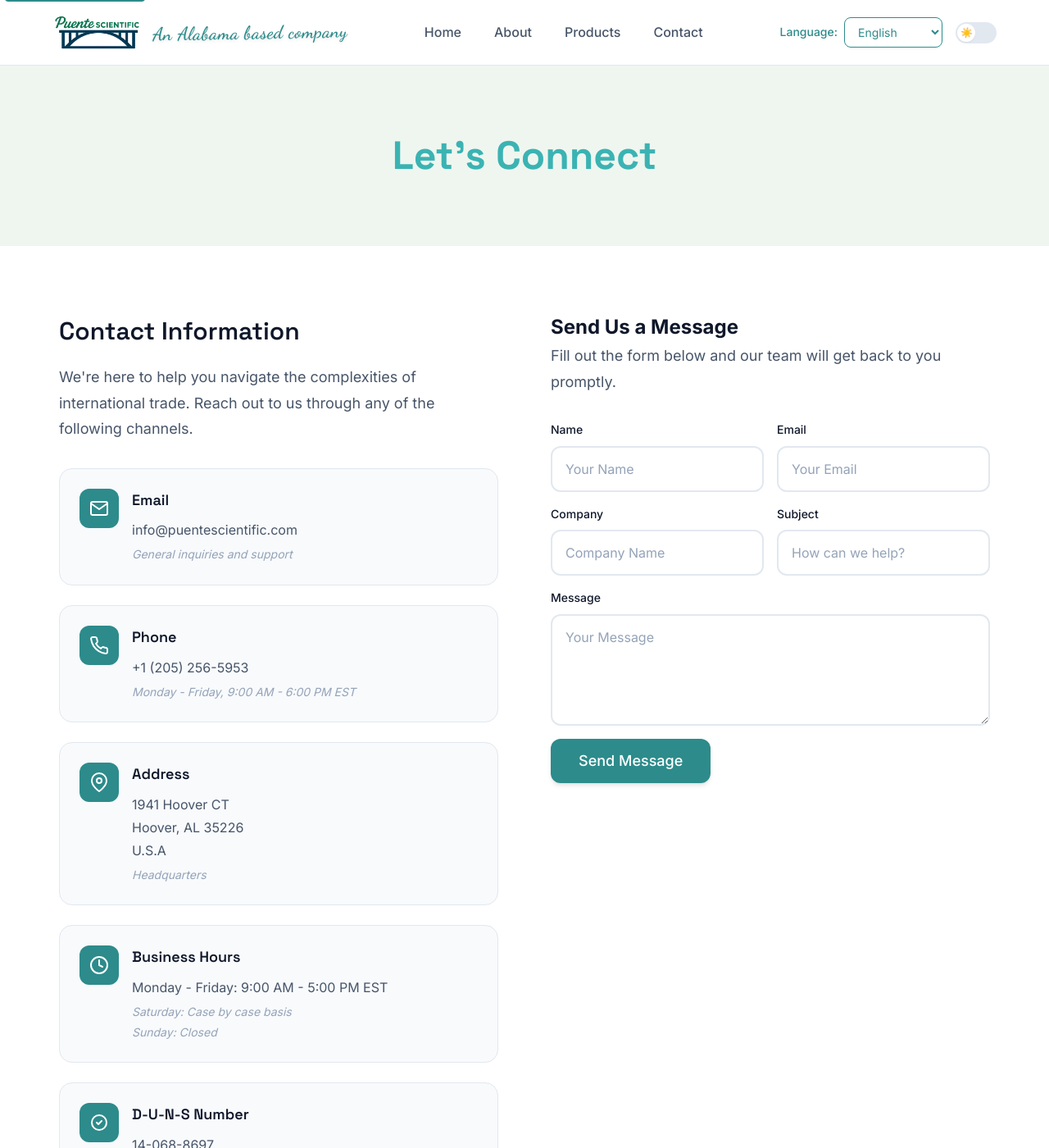
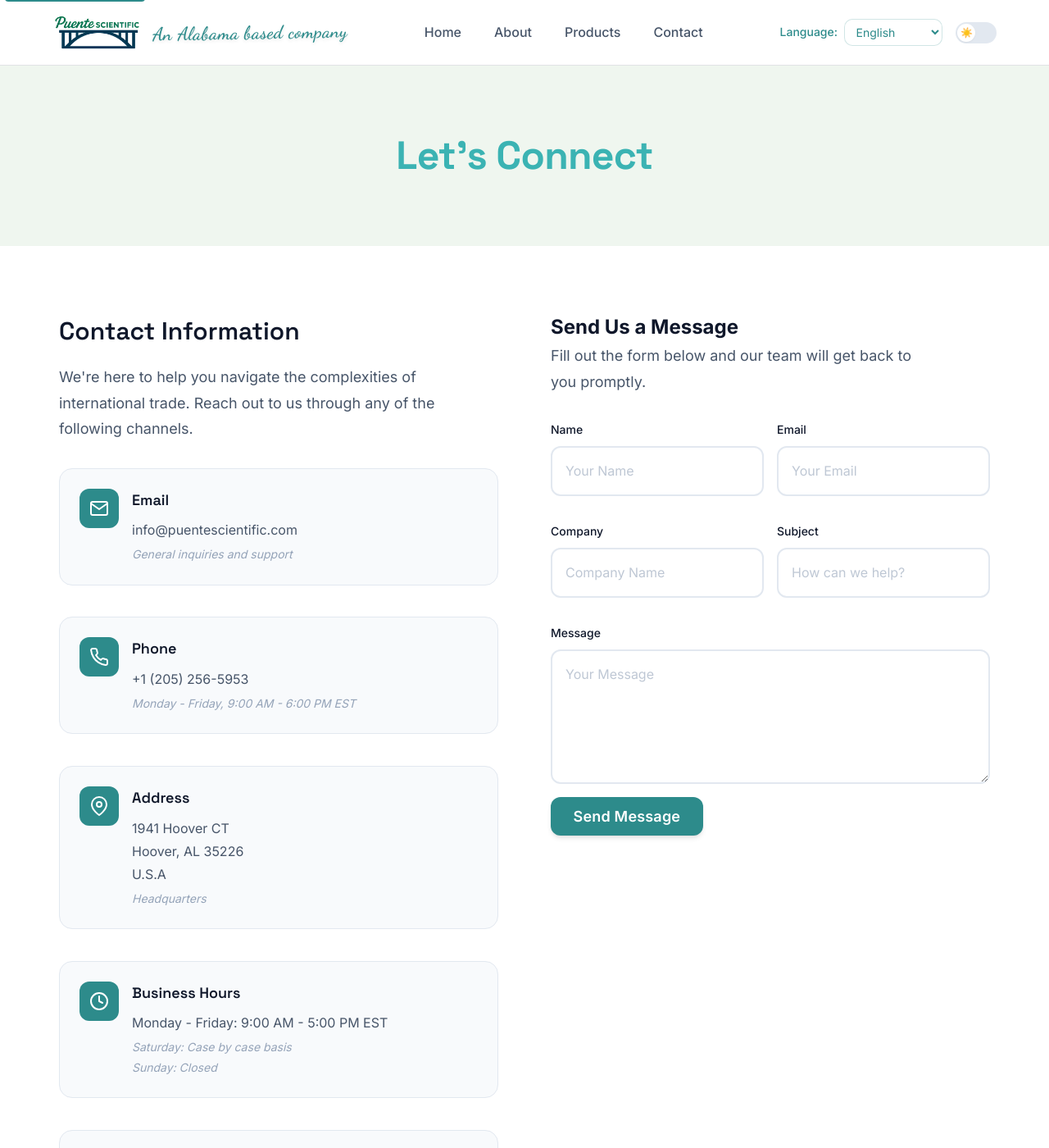
Before and after one commit to puentesci/puentesci.github.io, a Jekyll site: the page built from contact.html, in a window 1280 px wide and 1400 px high. Shown: the whole window at 82% size. Built offline with Jekyll 4.4.1, drawn with Linux system fonts in a browser that asks for light colours.

Commit message:
Add modern.css styling layer with fluid type, theme-safe surfaces, and responsive fixes
Also restores id="main-content" on index.html for the skip-link contract.

Co-authored-by: Cursor <cursoragent@cursor.com>

```diff
--- a/_includes/head.html
+++ b/_includes/head.html
@@ -53,6 +53,7 @@
 <link rel="stylesheet" href="{{ site.baseurl }}/assets/css/components.css?v={{ site.time | date: '%s' }}">
 <link rel="stylesheet" href="{{ site.baseurl }}/assets/css/main.css?v={{ site.time | date: '%s' }}">
 <link rel="stylesheet" href="{{ site.baseurl }}/assets/css/responsive.css?v={{ site.time | date: '%s' }}">
+<link rel="stylesheet" href="{{ site.baseurl }}/assets/css/modern.css?v={{ site.time | date: '%s' }}">
 
 {% if page.extra_css %}
   {% for css in page.extra_css %}
--- /dev/null
+++ b/assets/css/modern.css
@@ -0,0 +1,337 @@
+/* ============================================================
+   PUENTE SCIENTIFIC — MODERN LAYER (modern.css)
+   ------------------------------------------------------------
+   Purpose: additive refinement layer loaded AFTER all other
+   stylesheets (see _includes/head.html). It modernizes type,
+   spacing, surfaces, and responsiveness WITHOUT replacing or
+   editing existing CSS files.
+
+   Safety design:
+   - Theme-agnostic: borders/surfaces use color-mix with
+     currentColor, so they adapt to light AND dark mode.
+   - No transforms on slider arrows/dots/scroll indicator
+     (existing CSS likely positions them via translate).
+   - No changes to loading screen, slider track, or nav toggle
+     mechanics (JS-controlled).
+   - Rollback: delete this file + its <link> in head.html.
+
+   Protected content untouched: hero title, 45/2025/85 stats,
+   Products nav link, contact details. (See BUSINESS_CONTENT.md)
+   ============================================================ */
+
+/* ---------- 1. Tokens ---------- */
+:root {
+  --ps-accent: #2E6BE6;            /* lab blue */
+  --ps-spectrum: linear-gradient(90deg, #7C5CFF 0%, #2E6BE6 55%, #19B8A6 100%); /* UV→visible nod */
+  --ps-ring: color-mix(in srgb, var(--ps-accent) 25%, transparent);
+
+  --ps-hairline: color-mix(in srgb, currentColor 12%, transparent);
+  --ps-hairline-strong: color-mix(in srgb, currentColor 22%, transparent);
+  --ps-surface: color-mix(in srgb, currentColor 4%, transparent);
+  --ps-surface-hover: color-mix(in srgb, currentColor 7%, transparent);
+
+  --ps-radius-s: 10px;
+  --ps-radius-m: 14px;
+  --ps-radius-l: 20px;
+
+  --ps-shadow-s: 0 1px 2px rgb(0 0 0 / 0.05), 0 2px 8px rgb(0 0 0 / 0.05);
+  --ps-shadow-m: 0 2px 4px rgb(0 0 0 / 0.06), 0 10px 28px rgb(0 0 0 / 0.08);
+
+  --ps-ease: cubic-bezier(0.22, 1, 0.36, 1);
+}
+
+/* ---------- 2. Foundations ---------- */
+html {
+  scroll-behavior: smooth;
+  -webkit-text-size-adjust: 100%;
+}
+
+h1, h2, h3, h4 { text-wrap: balance; }
+p { text-wrap: pretty; }
+
+::selection { background: color-mix(in srgb, var(--ps-accent) 25%, transparent); }
+
+:focus-visible {
+  outline: 2px solid var(--ps-accent);
+  outline-offset: 2px;
+}
+
+/* Form controls (checkboxes, etc.) pick up the brand accent */
+input, textarea, select, button { accent-color: var(--ps-accent); }
+
+/* ---------- 3. Fluid type scale ---------- */
+.hero-title {
+  font-family: 'Space Grotesk', 'Inter', sans-serif;
+  font-size: clamp(2.4rem, 1.2rem + 6vw, 4.6rem);
+  line-height: 1.06;
+  letter-spacing: -0.02em;
+  font-weight: 700;
+}
+
+.hero-subtitle {
+  font-size: clamp(1rem, 0.92rem + 0.5vw, 1.2rem);
+  line-height: 1.65;
+}
+
+.section-title,
+.about-title,
+.contact-title,
+.legal-title,
+.thank-you-title {
+  font-family: 'Space Grotesk', 'Inter', sans-serif;
+  font-size: clamp(1.8rem, 1.3rem + 2.4vw, 2.6rem);
+  line-height: 1.15;
+  letter-spacing: -0.015em;
+}
+
+.about-subtitle,
+.legal-subtitle {
+  font-size: clamp(1rem, 0.95rem + 0.4vw, 1.15rem);
+}
+
+/* Comfortable reading measure on long-form prose */
+.about-text p,
+.history-text p,
+.vision-text p,
+.legal-section p,
+.contact-description {
+  max-width: 65ch;
+  line-height: 1.7;
+}
+
+/* ---------- 4. Signature: spectral calibration line ----------
+   A hairline gradient under section titles — violet→blue→teal,
+   echoing UV detection / the deuterium-lamp side of the catalog. */
+.section-header .section-title {
+  position: relative;
+  padding-bottom: 0.9rem;
+}
+.section-header .section-title::after {
+  content: "";
+  position: absolute;
+  left: 50%;
+  bottom: 0;
+  width: 64px;
+  height: 3px;
+  margin-left: -32px; /* center without transform */
+  border-radius: 999px;
+  background: var(--ps-spectrum);
+}
+
+/* ---------- 5. Nav + footer refinement ---------- */
+.navbar {
+  border-bottom: 1px solid var(--ps-hairline);
+  -webkit-backdrop-filter: saturate(140%) blur(12px);
+  backdrop-filter: saturate(140%) blur(12px);
+}
+
+.nav-link {
+  border-radius: 8px;
+  transition: color 0.2s var(--ps-ease), background-color 0.2s var(--ps-ease), opacity 0.2s var(--ps-ease);
+}
+
+.language-select {
+  border-radius: var(--ps-radius-s);
+  border: 1px solid var(--ps-hairline-strong);
+  padding: 0.35rem 0.6rem;
+  cursor: pointer;
+}
+
+.theme-toggle { cursor: pointer; }
+
+.footer {
+  border-top: 1px solid var(--ps-hairline);
+}
+
+/* ---------- 6. Buttons ---------- */
+.btn {
+  display: inline-flex;
+  align-items: center;
+  justify-content: center;
+  gap: 0.5rem;
+  padding: 0.8rem 1.6rem;
+  border-radius: 12px;
+  font-weight: 600;
+  letter-spacing: 0.01em;
+  cursor: pointer;
+  transition: transform 0.2s var(--ps-ease), box-shadow 0.2s var(--ps-ease), opacity 0.2s var(--ps-ease);
+}
+.btn:hover {
+  transform: translateY(-2px);
+  box-shadow: var(--ps-shadow-m);
+}
+.btn:active { transform: translateY(0); }
+
+.btn-secondary { border: 1px solid var(--ps-hairline-strong); }
+
+/* ---------- 7. Surfaces: stats, cards, slider, pills ---------- */
+.stats-grid {
+  display: grid;
+  grid-template-columns: repeat(auto-fit, minmax(150px, 1fr));
+  gap: 1rem;
+  margin-top: 2rem;
+}
+.stat-item {
+  margin: 0;
+  padding: 1.4rem 1.1rem;
+  border: 1px solid var(--ps-hairline);
+  border-radius: var(--ps-radius-m);
+  background: var(--ps-surface);
+  text-align: center;
+  transition: transform 0.25s var(--ps-ease), border-color 0.25s var(--ps-ease), background-color 0.25s var(--ps-ease);
+}
+.stat-item:hover {
+  transform: translateY(-3px);
+  border-color: var(--ps-hairline-strong);
+  background: var(--ps-surface-hover);
+}
+.stat-number {
+  font-family: 'Space Grotesk', 'Inter', sans-serif;
+  font-variant-numeric: tabular-nums; /* steady width during count-up */
+  font-size: clamp(1.9rem, 1.4rem + 1.8vw, 2.6rem);
+  font-weight: 700;
+  line-height: 1.1;
+}
+.stat-label {
+  margin-top: 0.45rem;
+  font-size: 0.78rem;
+  letter-spacing: 0.07em;
+  text-transform: uppercase;
+  opacity: 0.75;
+}
+
+/* Contact page method cards */
+.contact-method {
+  padding: 1.1rem 1.2rem;
+  border: 1px solid var(--ps-hairline);
+  border-radius: var(--ps-radius-m);
+  background: var(--ps-surface);
+  transition: transform 0.25s var(--ps-ease), border-color 0.25s var(--ps-ease);
+}
+.contact-method:hover {
+  transform: translateY(-2px);
+  border-color: var(--ps-hairline-strong);
+}
+.contact-method + .contact-method { margin-top: 0.9rem; }
+
+/* Homepage contact rows: lighter touch */
+.contact-item {
+  padding: 0.9rem 0;
+  border-bottom: 1px solid var(--ps-hairline);
+}
+.contact-item:last-child { border-bottom: 0; }
+
+/* Product slider polish (cosmetic only — no repositioning) */
+.slider-container {
+  border-radius: var(--ps-radius-l);
+  overflow: hidden;
+}
+.visual-container { border-radius: var(--ps-radius-l); }
+.slider-btn {
+  border: 1px solid var(--ps-hairline-strong);
+  border-radius: 999px;
+  cursor: pointer;
+  -webkit-backdrop-filter: blur(8px);
+  backdrop-filter: blur(8px);
+  transition: opacity 0.2s var(--ps-ease), border-color 0.2s var(--ps-ease), box-shadow 0.2s var(--ps-ease);
+}
+.slider-btn:hover { box-shadow: var(--ps-shadow-s); }
+.slider-dot { cursor: pointer; transition: opacity 0.2s var(--ps-ease); }
+
+/* Products page equipment list → tag pills */
+.equipment-list {
+  display: flex;
+  flex-wrap: wrap;
+  justify-content: center;
+  gap: 0.6rem;
+  margin-top: 1.5rem;
+}
+.equipment-item {
+  padding: 0.55rem 1.1rem;
+  border: 1px solid var(--ps-hairline-strong);
+  border-radius: 999px;
+  font-family: 'Space Grotesk', 'Inter', sans-serif;
+  font-size: 0.95rem;
+  letter-spacing: 0.02em;
+  transition: border-color 0.2s var(--ps-ease), background-color 0.2s var(--ps-ease);
+}
+.equipment-item:hover { background: var(--ps-surface); }
+
+/* Social icons: gentle lift */
+.social-link { transition: transform 0.2s var(--ps-ease), opacity 0.2s var(--ps-ease); }
+.social-link:hover { transform: translateY(-2px); }
+
+/* Legal pages: centered reading column */
+.legal-document {
+  max-width: 760px;
+  margin-inline: auto;
+}
+.legal-section + .legal-section { margin-top: 2.2rem; }
+
+/* ---------- 8. Forms ---------- */
+.form-group input,
+.form-group textarea {
+  width: 100%;
+  min-height: 44px; /* tap-friendly */
+  padding: 0.8rem 1rem;
+  border: 1px solid var(--ps-hairline-strong);
+  border-radius: 12px;
+  font: inherit;
+  transition: border-color 0.2s var(--ps-ease), box-shadow 0.2s var(--ps-ease);
+}
+.form-group textarea { resize: vertical; }
+.form-group input::placeholder,
+.form-group textarea::placeholder { opacity: 0.6; }
+.form-group input:focus,
+.form-group textarea:focus {
+  outline: none;
+  border-color: var(--ps-accent);
+  box-shadow: 0 0 0 3px var(--ps-ring);
+}
+.form-group + .form-group { margin-top: 1rem; }
+
+.form-row {
+  display: grid;
+  grid-template-columns: 1fr 1fr;
+  gap: 1rem;
+}
+.form-row + .form-row,
+.form-row + .form-group,
+.form-group + .form-row { margin-top: 1rem; }
+.form-row .form-group { margin-top: 0; }
+
+/* ---------- 9. Responsive collapses + mobile ergonomics ---------- */
+@media (max-width: 900px) {
+  .about-content,
+  .history-content,
+  .contact-content,
+  .contact-grid {
+    display: grid;
+    grid-template-columns: 1fr;
+    gap: 2.5rem;
+  }
+  .about-visual { order: -1; } /* product imagery first on mobile */
+}
+
+@media (max-width: 640px) {
+  .form-row { grid-template-columns: 1fr; }
+  .section-header .section-title { padding-bottom: 0.75rem; }
+}
+
+@media (max-width: 480px) {
+  .hero-buttons .btn {
+    width: 100%;
+  }
+  .stat-item { padding: 1.1rem 0.9rem; }
+  .scroll-indicator { display: none; } /* declutter short viewports */
+}
+
+/* ---------- 10. Motion & accessibility floor ---------- */
+@media (prefers-reduced-motion: reduce) {
+  html { scroll-behavior: auto; }
+  *, *::before, *::after {
+    animation-duration: 0.01ms !important;
+    animation-iteration-count: 1 !important;
+    transition-duration: 0.01ms !important;
+  }
+}
--- a/index.html
+++ b/index.html
@@ -30,7 +30,7 @@ Use targeted edits, NOT full file replacement!
 </div>
 
 <!-- Main Content -->
-<main>
+<main id="main-content">
   <!-- Hero Section -->
   <section id="home" class="hero">
     <div class="hero-background">
```
